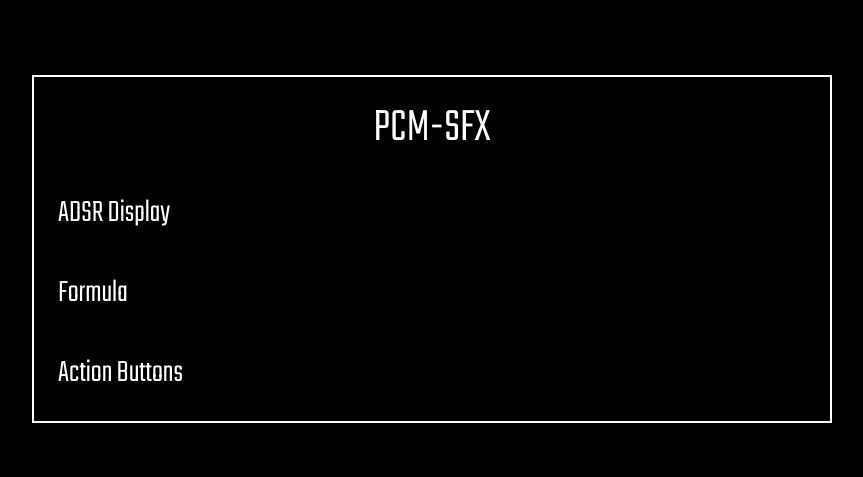
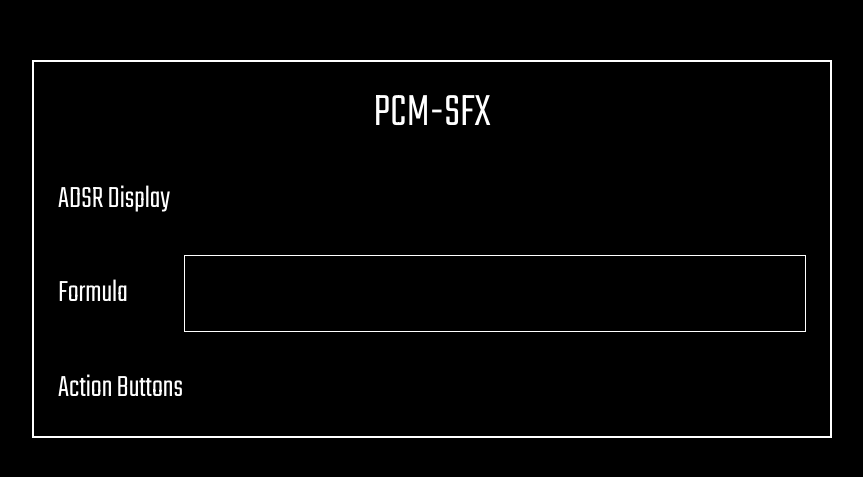
Before and after one commit to threadsmind/pcm-sfx, a React app: page / in a window 1280 px wide. Shown: the part 151-628 px from the top of the page, without its empty margins (208-1071 px from the left). Built offline with nearby package versions, Linux system fonts and the light colour scheme.

Commit message:
Formula UI

```diff
--- a/src/components/Formula.js
+++ b/src/components/Formula.js
@@ -1,11 +1,54 @@
-import { Box, Typography } from '@material-ui/core';
 import React from 'react';
-import content from '../utils/content';
+import { Grid, TextField, Typography, useMediaQuery } from '@material-ui/core';
+import { styled, useTheme } from '@material-ui/core/styles';
+import content from 'utils/content';
 
-const Formula = () => (
-  <Box>
-    <Typography>{content.formula}</Typography>
-  </Box>
+const FormulaContainer = styled(Grid)(
+  () => ({
+    '& fieldset': {
+      display: 'none'
+    }
+  }),
+  { name: 'FormulaContainer' }
 );
 
+const FormulaInput = styled(TextField)(
+  ({ theme }) => ({
+    border: `1px solid ${theme.palette.primary.light}`,
+    backgroundColor: 'none',
+    '& input': {
+      fontFamily: 'Roboto Mono',
+      letterSpacing: 1
+    }
+  }),
+  { name: 'FormulaInput' }
+);
+
+const Formula = () => {
+  const theme = useTheme();
+  const isMobile = useMediaQuery(theme.breakpoints.down('xs'));
+
+  return (
+    <FormulaContainer
+      container
+      alignItems="center"
+      justifyContent="space-between"
+      spacing={isMobile ? 0 : 1}
+    >
+      <Grid item xs={12} sm={2}>
+        <Typography align={isMobile ? 'center' : 'left'}>{content.formula.title}</Typography>
+      </Grid>
+      <Grid item xs={12} sm={10}>
+        <FormulaInput
+          type="text"
+          variant="outlined"
+          inputProps={{ 'aria-label': content.formula.inputLabel }}
+          fullWidth
+          autoFocus
+        />
+      </Grid>
+    </FormulaContainer>
+  );
+};
+
 export default Formula;
--- a/src/content/enUS.js
+++ b/src/content/enUS.js
@@ -4,10 +4,13 @@
 const enUS = {
   'en-US': {
     appTitle: 'PCM-SFX',
+    formula: {
+      title: 'Formula',
+      inputLabel: 'PCM formula input'
+    },
     adsrDisplay: 'ADSR Display',
-    formula: 'Formula',
     actionButtons: 'Action Buttons'
   }
-}
+};
 
 export default enUS;
```
